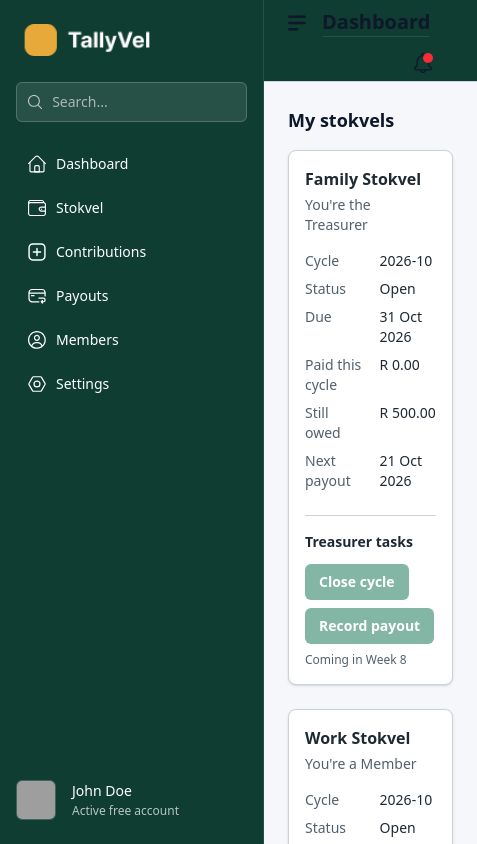
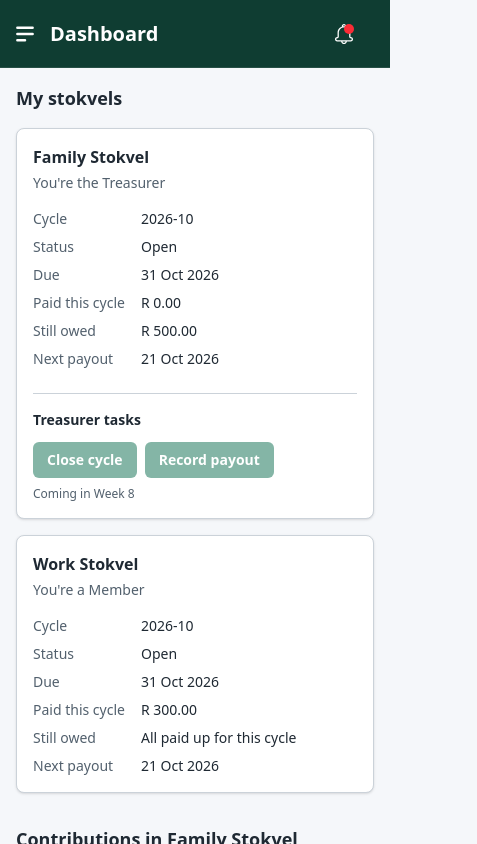
Before and after one commit to ArchipeSesanga/TallyVel, a React (Vite) app in the folder web/: page / in a window 390 px wide. Both pictures are taken after typing "name@example.com", "Sample123" into the empty fields and a click on the button "Sign in". Shown: the top 844 px of the page, 477 px wide, since content can reach past the window. Built offline with nearby package versions, Linux system fonts and the light colour scheme; grey boxes are pictures that could not be loaded.

Commit message:
Added Mobile first approach

```diff
--- a/web/src/pages/Dashboard.tsx
+++ b/web/src/pages/Dashboard.tsx
@@ -78,7 +78,9 @@ const PROFILE_MENU = [
 ];
 
 export default function Dashboard() {
-  const [isSidebarOpen, setSidebarOpen] = useState(true);
+  // Mobile first: the sidebar starts closed (a drawer over the page on a phone).
+  // From the lg breakpoint up it is always shown, so this only matters on small screens.
+  const [isSidebarOpen, setSidebarOpen] = useState(false);
   const [isProfileOpen, setProfileOpen] = useState(false);
 
   // The ref points at the profile <div>, so we can tell whether a click landed inside it.
@@ -91,7 +93,12 @@ export default function Dashboard() {
       // event.target is typed as "maybe null", so we say it is a DOM Node for contains().
       if (profileRef.current && !profileRef.current.contains(event.target as Node)) setProfileOpen(false);
     };
-    const handleEsc = (event: KeyboardEvent) => { if (event.key === "Escape") setProfileOpen(false); };
+    const handleEsc = (event: KeyboardEvent) => {
+      if (event.key === "Escape") {
+        setProfileOpen(false);
+        setSidebarOpen(false);
+      }
+    };
 
     document.addEventListener("mousedown", handleClickOutside);
     document.addEventListener("keydown", handleEsc);
@@ -104,16 +111,19 @@ export default function Dashboard() {
 
   return (
     // A <div>, not <main>: App already wraps the page in one <main>.
-    <div className="h-screen">
-      <div className="flex items-start h-full">
-        {/* Sidebar */}
-        <aside
-          id="sidebar"
-          className={`${isSidebarOpen ? "w-[264px] min-w-[264px] opacity-100" : "w-0 min-w-0 opacity-0"
-            } overflow-hidden transition-all duration-300 ease-in-out`}
-          aria-label="Sidebar navigation"
-        >
-          <div className="fixed top-0 left-0 w-[264px] h-full flex flex-col overflow-auto py-6 px-4 bg-[#0F3D32] text-white border-r border-white/10">
+    <div className="min-h-screen">
+      {/* Dark backdrop behind the open drawer on phones. Tapping it closes the drawer. */}
+      {isSidebarOpen && (
+        <div className="fixed inset-0 z-30 bg-black/50 lg:hidden" onClick={() => setSidebarOpen(false)} aria-hidden="true" />
+      )}
+
+      {/* Sidebar: slid off-screen by default (phones), always in place from lg up. */}
+      <aside
+        id="sidebar"
+        className={`fixed inset-y-0 left-0 z-40 w-64 transition-transform duration-300 ease-in-out lg:translate-x-0 ${isSidebarOpen ? "translate-x-0" : "-translate-x-full"}`}
+        aria-label="Sidebar navigation"
+      >
+        <div className="flex h-full flex-col overflow-auto py-6 px-4 bg-[#0F3D32] text-white border-r border-white/10">
             <div className="mb-6">
               <a href="#" className="min-h-9 inline-block focus:outline-none focus-visible:ring-2 focus-visible:ring-blue-500 rounded">
                 <span className="sr-only">TalliVel</span>
@@ -141,6 +151,7 @@ export default function Dashboard() {
                   <li key={item.id}>
                     <a
                       href="#"
+                      onClick={() => setSidebarOpen(false)}
                       className="flex items-center gap-2.5 hover:bg-white/10 rounded-md px-3 py-2 transition-colors focus:outline-none focus-visible:ring-2 focus-visible:ring-white"
                     >
                       {item.icon}
@@ -161,25 +172,26 @@ export default function Dashboard() {
           </div>
         </aside>
 
-        {/* Main Content Area */}
-        <div className="w-full h-full">
-          <header className="flex py-2 sticky top-0 w-full bg-[#0F3D32] border-b border-slate-300 px-6 dark:border-neutral-700 dark:bg-neutral-900 min-h-[68px] z-20">
+      {/* Main content: full width on a phone, pushed right of the sidebar from lg up. */}
+      <div className="lg:pl-64">
+          <header className="flex py-2 sticky top-0 w-full bg-[#0F3D32] text-white border-b border-white/10 px-4 sm:px-6 min-h-[68px] z-20">
             <div className="flex flex-wrap items-center gap-4 w-full">
               <button
                 type="button"
                 onClick={() => setSidebarOpen(!isSidebarOpen)}
                 aria-expanded={isSidebarOpen}
-                className="cursor-pointer focus:outline-none focus-visible:ring-2 focus-visible:ring-blue-500 rounded"
+                aria-controls="sidebar"
+                className="cursor-pointer rounded focus:outline-none focus-visible:ring-2 focus-visible:ring-white lg:hidden"
               >
                 <span className="sr-only">Toggle sidebar menu</span>
-                <svg xmlns="http://www.w3.org/2000/svg" className="size-[18px] fill-slate-900 dark:fill-slate-50" viewBox="0 0 20 20" aria-hidden="true">
+                <svg xmlns="http://www.w3.org/2000/svg" className="size-[18px] fill-white" viewBox="0 0 20 20" aria-hidden="true">
                   <path fillRule="evenodd"
                     d="M.13 17.05a1.41 1.41 0 0 1 1.41-1.41H10a1.41 1.41 0 1 1 0 2.82H1.54a1.41 1.41 0 0 1-1.41-1.41zm0-14.1a1.41 1.41 0 0 1 1.41-1.41h16.92a1.41 1.41 0 1 1 0 2.82H1.54A1.41 1.41 0 0 1 .13 2.95zm0 7.05a1.41 1.41 0 0 1 1.41-1.41h16.92a1.41 1.41 0 1 1 0 2.82H1.54A1.41 1.41 0 0 1 .13 10z"
                     clipRule="evenodd" data-original="#000000" />
                 </svg>
               </button>
 
-              <h1 className="text-xl text-slate-900 font-bold dark:text-slate-50 bg-[#0F3D32] border-b border-white/10">Dashboard</h1>
+              <h1 className="text-xl text-white font-bold">Dashboard</h1>
 
               <div className="flex items-center flex-wrap gap-5 ml-auto">
                 {/* Notification Bell */}
@@ -187,7 +199,7 @@ export default function Dashboard() {
                   className="relative block focus:outline-none focus-visible:ring-2 focus-visible:ring-blue-500 rounded">
                   <span className="sr-only">View notifications</span>
                   <svg xmlns="http://www.w3.org/2000/svg"
-                    className="size-5 fill-slate-900 dark:fill-slate-50 overflow-visible"
+                    className="size-5 fill-white overflow-visible"
                     viewBox="0 0 371.263 371.263" aria-hidden="true">
                     <path
                       d="M305.402 234.794v-70.54c0-52.396-33.533-98.085-79.702-115.151.539-2.695.838-5.449.838-8.204C226.539 18.324 208.215 0 185.64 0s-40.899 18.324-40.899 40.899c0 2.695.299 5.389.778 7.964-15.868 5.629-30.539 14.551-43.054 26.647-23.593 22.755-36.587 53.354-36.587 86.169v73.115c0 2.575-2.096 4.731-4.731 4.731-22.096 0-40.959 16.647-42.995 37.845-1.138 11.797 2.755 23.533 10.719 32.276 7.904 8.683 19.222 13.713 31.018 13.713h72.217c2.994 26.887 25.869 47.905 53.534 47.905s50.54-21.018 53.534-47.905h72.217c11.797 0 23.114-5.03 31.018-13.713 7.904-8.743 11.797-20.479 10.719-32.276-2.036-21.198-20.958-37.845-42.995-37.845a4.704 4.704 0 0 1-4.731-4.731zM185.64 23.952c9.341 0 16.946 7.605 16.946 16.946 0 .778-.12 1.497-.24 2.275-4.072-.599-8.204-1.018-12.336-1.138-7.126-.24-14.132.24-21.078 1.198-.12-.778-.24-1.497-.24-2.275.002-9.401 7.607-17.006 16.948-17.006zm0 323.358c-14.431 0-26.527-10.3-29.342-23.952h58.683c-2.813 13.653-14.909 23.952-29.341 23.952zm143.655-67.665c.479 5.15-1.138 10.12-4.551 13.892-3.533 3.773-8.204 5.868-13.353 5.868H59.89c-5.15 0-9.82-2.096-13.294-5.868-3.473-3.772-5.09-8.743-4.611-13.892.838-9.042 9.282-16.168 19.162-16.168 15.809 0 28.683-12.874 28.683-28.683v-73.115c0-26.228 10.419-50.719 29.282-68.923 18.024-17.425 41.498-26.887 66.528-26.887 1.198 0 2.335 0 3.533.06 50.839 1.796 92.277 45.929 92.277 98.325v70.54c0 15.809 12.874 28.683 28.683 28.683 9.88 0 18.264 7.126 19.162 16.168z"
@@ -222,19 +234,19 @@ export default function Dashboard() {
             </div>
           </header>
 
-          <section className="p-6">
-            <h2 className="mb-4 text-lg font-semibold text-slate-900 dark:text-slate-50">My stokvels</h2>
-            <div className="grid md:grid-cols-2 lg:grid-cols-3 gap-6">
+          <section className="p-4 sm:p-6">
+            <h2 className="mb-4 text-lg font-semibold">My stokvels</h2>
+            <div className="grid gap-4 sm:grid-cols-2 xl:grid-cols-3">
               {home.map((entry) => (
                 // The key is the database id, not the array index.
                 <StokvelCard key={entry.stokvelId} entry={entry} />
               ))}
             </div>
 
-            <h2 className="mt-8 mb-4 text-lg font-semibold text-slate-900 dark:text-slate-50">
+            <h2 className="mt-8 mb-4 text-lg font-semibold">
               Contributions in {chosenStokvelName}
             </h2>
-            <ul className="grid md:grid-cols-2 lg:grid-cols-3 gap-6">
+            <ul className="grid gap-4 sm:grid-cols-2 xl:grid-cols-3">
               {contributions.map((c) => (
                 <li key={c.id}>
                   <ContributionCard contribution={c} />
@@ -242,7 +254,6 @@ export default function Dashboard() {
               ))}
             </ul>
           </section>
-        </div>
       </div>
     </div>
   );
```
